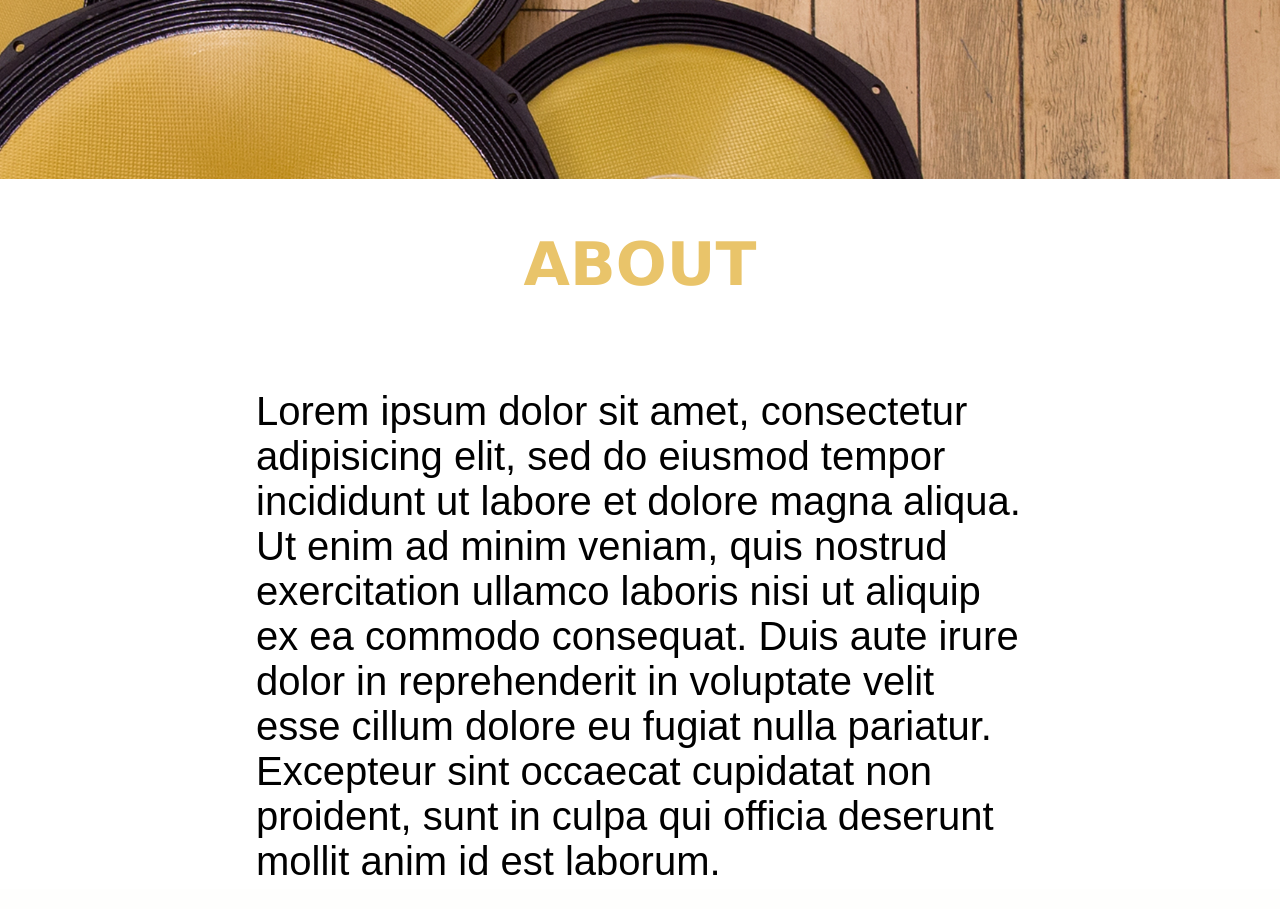
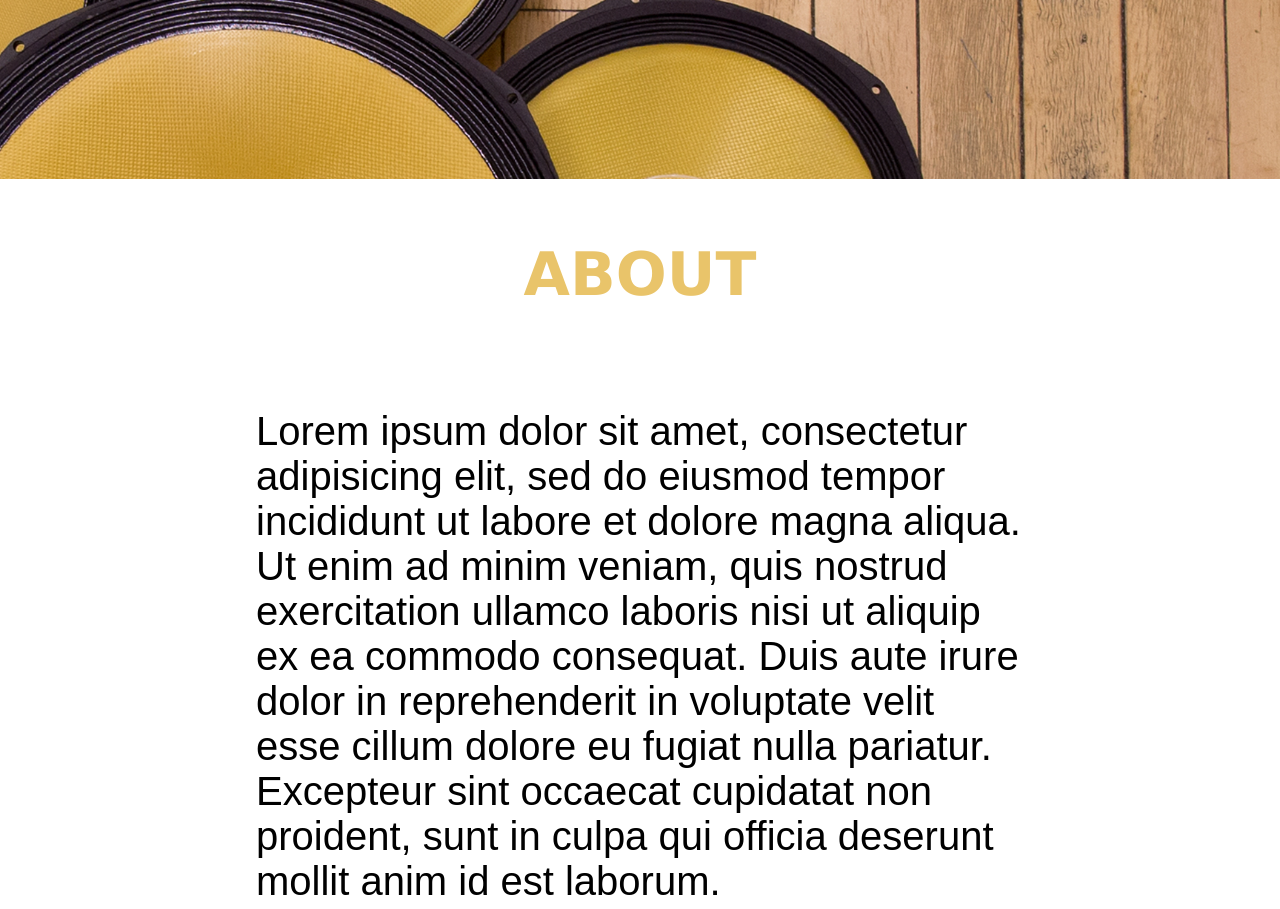
Before and after one commit to MichaelHatz/Sound-and-Light-Crew-Scheduler, a PHP site: page / in a window 1280 px wide. Shown: the part 828-1737 px from the top of the page. Before the commit the page ends 1703 px from the top, so only its background shows below. Run offline with PHP 8.4, Linux system fonts and the light colour scheme.

Commit message:
Fixed error on update

```diff
--- a/SAT Part B Michael Hatzipavlis/Draft 1/Draft 1/index.html
+++ b/SAT Part B Michael Hatzipavlis/Draft 1/Draft 1/index.html
@@ -109,7 +109,7 @@
 			</div>
 		</div>
 
-		<h2>ABOUT</h2>
+		<h3>ABOUT</h3>
 
 		<div class="aboutPage">
 			<p>Lorem ipsum dolor sit amet, consectetur adipisicing elit, sed do eiusmod
--- a/SAT Part B Michael Hatzipavlis/Draft 1/Draft 1/style.css
+++ b/SAT Part B Michael Hatzipavlis/Draft 1/Draft 1/style.css
@@ -21,13 +21,21 @@ h1 {
 }
 
 h2 {
+	font-size: 30px;
+	font-family: Verdana;
+	text-align: center;
+	width: 100%;
+	display: inline-block;
+
+}
+
+h3 {
 	font-size: 60px;
 	font-family: Verdana;
 	color:#E9C46A;
 	text-align: center;
 	width: 100%;
 	display: inline-block;
-
 }
 
 canvas {
@@ -100,7 +108,7 @@ hr {
     margin-left: auto;
     margin-right: auto;
     width: 350px;
-    height:400px;
+    height: auto;
 
     background-color: #264653;
 	border: solid;
```
